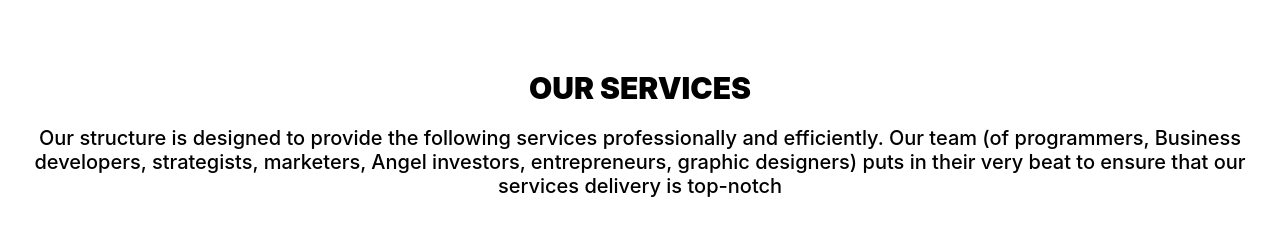
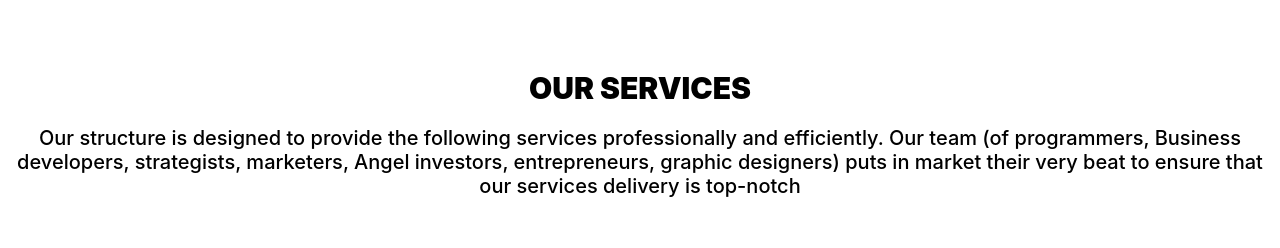
Before and after one commit to Nechefx1/Havoxx-asgmt, a plain HTML site: page Index.html in a window 1280 px wide. Shown: the part 1740-1988 px from the top of the page. Drawn offline with Linux system fonts and the light colour scheme.

Commit message:
i added a word

```diff
--- a/Index.html
+++ b/Index.html
@@ -107,7 +107,7 @@
   <p style="text-align: center; margin-top: 20px; font-size: 20px; font-weight: 500; ">
       Our structure is designed to provide the following services professionally and efficiently.
       Our team (of programmers, Business developers, strategists, marketers, Angel investors, entrepreneurs,
-      graphic designers) puts in their very beat to ensure that our services delivery is top-notch
+      graphic designers) puts in market their very beat to ensure that our services delivery is top-notch
   </p>
 
    <div class="container3">
```
